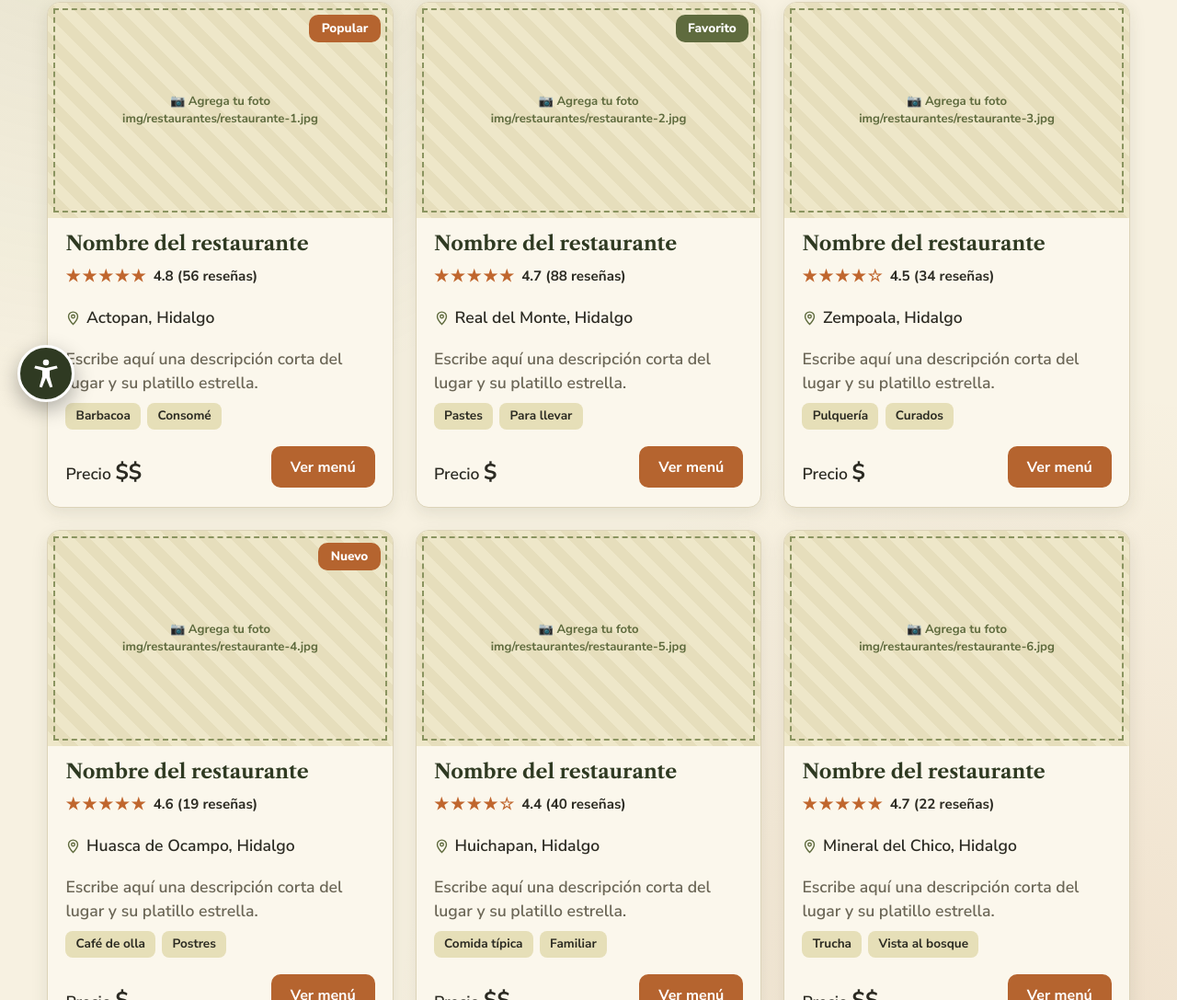
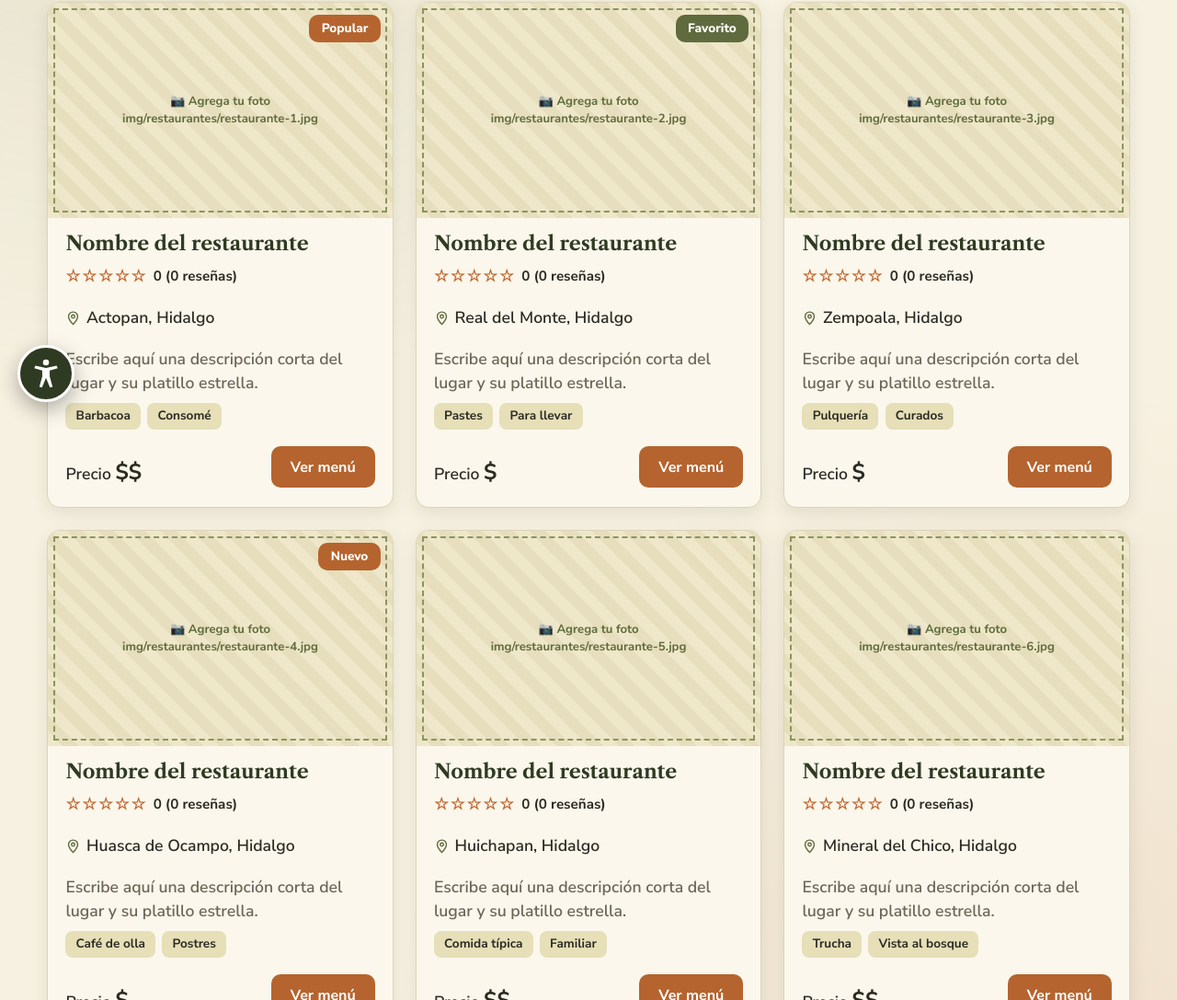
Before and after one commit to ErickTapiaHernandez4/Rutas-de-Encanto, a plain HTML site: page restaurantes.html in a window 1280 px wide. Shown: the part 344-1431 px from the top of the page at 92% size. Drawn offline with nearby package versions, Linux system fonts and the light colour scheme.

Commit message:
Quitar las reseñas y calificaciones

```diff
--- a/restaurantes.html
+++ b/restaurantes.html
@@ -54,7 +54,7 @@
           </div>
           <div class="card-cuerpo">
             <h3>Nombre del restaurante</h3>
-            <div class="estrellas"><span>★★★★★</span> 4.8 (56 reseñas)</div>
+            <div class="estrellas"><span>☆☆☆☆☆</span> 0 (0 reseñas)</div>
             <p class="ubicacion"><svg viewBox="0 0 24 24" fill="none" stroke="currentColor" stroke-width="2"><path d="M12 22s7-7 7-12a7 7 0 0 0-14 0c0 5 7 12 7 12Z"/><circle cx="12" cy="10" r="2.5"/></svg> Actopan, Hidalgo</p>
             <p class="card-desc">Escribe aquí una descripción corta del lugar y su platillo estrella.</p>
             <div class="etiquetas"><span class="etiqueta">Barbacoa</span><span class="etiqueta">Consomé</span></div>
@@ -73,7 +73,7 @@
           </div>
           <div class="card-cuerpo">
             <h3>Nombre del restaurante</h3>
-            <div class="estrellas"><span>★★★★★</span> 4.7 (88 reseñas)</div>
+            <div class="estrellas"><span>☆☆☆☆☆</span> 0 (0 reseñas)</div>
             <p class="ubicacion"><svg viewBox="0 0 24 24" fill="none" stroke="currentColor" stroke-width="2"><path d="M12 22s7-7 7-12a7 7 0 0 0-14 0c0 5 7 12 7 12Z"/><circle cx="12" cy="10" r="2.5"/></svg> Real del Monte, Hidalgo</p>
             <p class="card-desc">Escribe aquí una descripción corta del lugar y su platillo estrella.</p>
             <div class="etiquetas"><span class="etiqueta">Pastes</span><span class="etiqueta">Para llevar</span></div>
@@ -91,7 +91,7 @@
           </div>
           <div class="card-cuerpo">
             <h3>Nombre del restaurante</h3>
-            <div class="estrellas"><span>★★★★☆</span> 4.5 (34 reseñas)</div>
+            <div class="estrellas"><span>☆☆☆☆☆</span> 0 (0 reseñas)</div>
             <p class="ubicacion"><svg viewBox="0 0 24 24" fill="none" stroke="currentColor" stroke-width="2"><path d="M12 22s7-7 7-12a7 7 0 0 0-14 0c0 5 7 12 7 12Z"/><circle cx="12" cy="10" r="2.5"/></svg> Zempoala, Hidalgo</p>
             <p class="card-desc">Escribe aquí una descripción corta del lugar y su platillo estrella.</p>
             <div class="etiquetas"><span class="etiqueta">Pulquería</span><span class="etiqueta">Curados</span></div>
@@ -110,7 +110,7 @@
           </div>
           <div class="card-cuerpo">
             <h3>Nombre del restaurante</h3>
-            <div class="estrellas"><span>★★★★★</span> 4.6 (19 reseñas)</div>
+            <div class="estrellas"><span>☆☆☆☆☆</span> 0 (0 reseñas)</div>
             <p class="ubicacion"><svg viewBox="0 0 24 24" fill="none" stroke="currentColor" stroke-width="2"><path d="M12 22s7-7 7-12a7 7 0 0 0-14 0c0 5 7 12 7 12Z"/><circle cx="12" cy="10" r="2.5"/></svg> Huasca de Ocampo, Hidalgo</p>
             <p class="card-desc">Escribe aquí una descripción corta del lugar y su platillo estrella.</p>
             <div class="etiquetas"><span class="etiqueta">Café de olla</span><span class="etiqueta">Postres</span></div>
@@ -128,7 +128,7 @@
           </div>
           <div class="card-cuerpo">
             <h3>Nombre del restaurante</h3>
-            <div class="estrellas"><span>★★★★☆</span> 4.4 (40 reseñas)</div>
+            <div class="estrellas"><span>☆☆☆☆☆</span> 0 (0 reseñas)</div>
             <p class="ubicacion"><svg viewBox="0 0 24 24" fill="none" stroke="currentColor" stroke-width="2"><path d="M12 22s7-7 7-12a7 7 0 0 0-14 0c0 5 7 12 7 12Z"/><circle cx="12" cy="10" r="2.5"/></svg> Huichapan, Hidalgo</p>
             <p class="card-desc">Escribe aquí una descripción corta del lugar y su platillo estrella.</p>
             <div class="etiquetas"><span class="etiqueta">Comida típica</span><span class="etiqueta">Familiar</span></div>
@@ -146,7 +146,7 @@
           </div>
           <div class="card-cuerpo">
             <h3>Nombre del restaurante</h3>
-            <div class="estrellas"><span>★★★★★</span> 4.7 (22 reseñas)</div>
+            <div class="estrellas"><span>☆☆☆☆☆</span> 0 (0 reseñas)</div>
             <p class="ubicacion"><svg viewBox="0 0 24 24" fill="none" stroke="currentColor" stroke-width="2"><path d="M12 22s7-7 7-12a7 7 0 0 0-14 0c0 5 7 12 7 12Z"/><circle cx="12" cy="10" r="2.5"/></svg> Mineral del Chico, Hidalgo</p>
             <p class="card-desc">Escribe aquí una descripción corta del lugar y su platillo estrella.</p>
             <div class="etiquetas"><span class="etiqueta">Trucha</span><span class="etiqueta">Vista al bosque</span></div>
```
